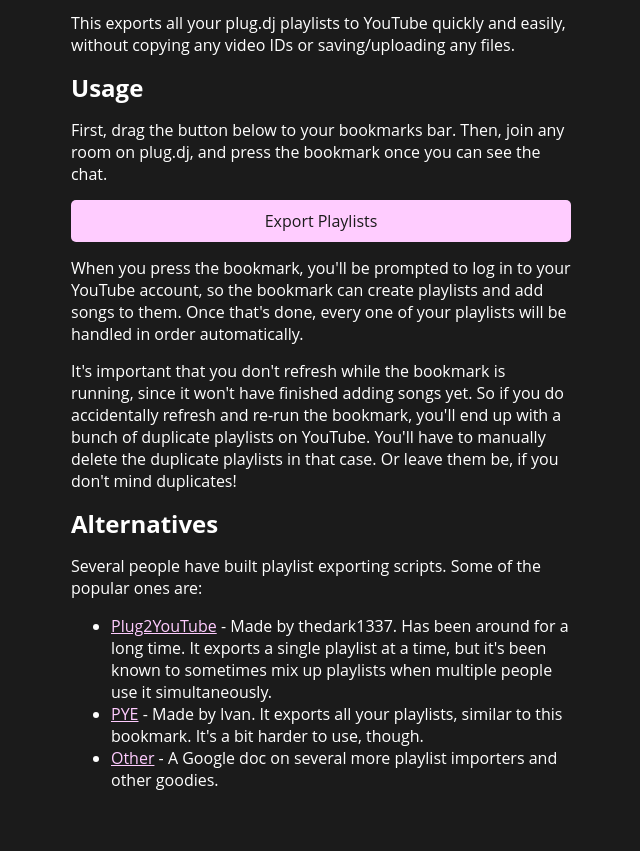
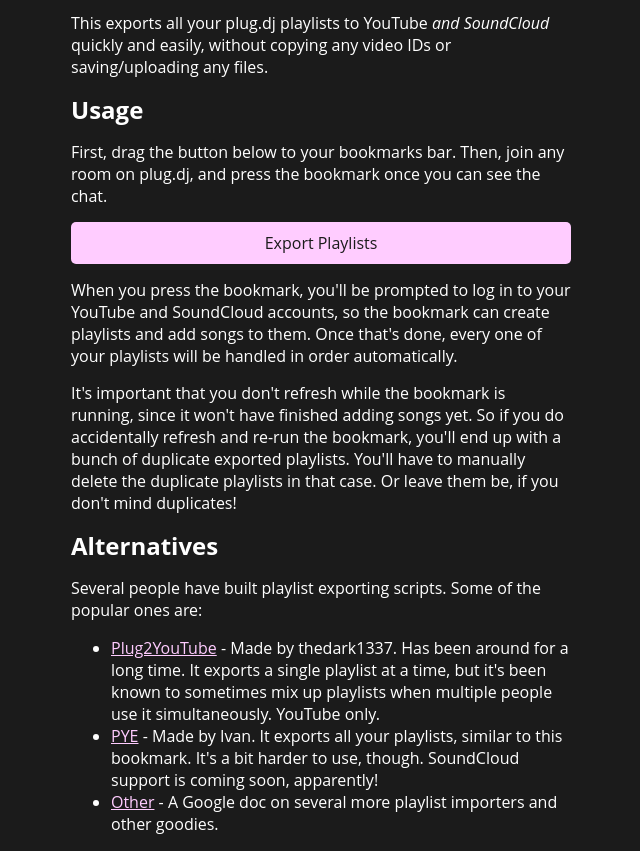
Before and after one commit to goto-bus-stop/plugdj-export, a website: page index.html in a window 1280 px wide. Shown: the part 61-912 px from the top of the page, without its empty margins (319-959 px from the left). Before the commit the page ends 868 px from the top, so only its background shows below. Drawn offline with Linux system fonts and the light colour scheme.

Commit message:
notes about soundcloud

```diff
--- a/index.html
+++ b/index.html
@@ -38,8 +38,9 @@
     <main>
       <h1>Plug.dj Playlist Exporter</h1>
       <p>
-        This exports all your plug.dj playlists to YouTube quickly and easily,
-        without copying any video IDs or saving/uploading any files.
+        This exports all your plug.dj playlists to YouTube <em>and SoundCloud</em>
+        quickly and easily, without copying any video IDs or saving/uploading
+        any files.
       </p>
 
       <h2>Usage</h2>
@@ -52,15 +53,15 @@
       </p>
       <p>
         When you press the bookmark, you'll be prompted to log in to your YouTube
-        account, so the bookmark can create playlists and add songs to them. Once
-        that's done, every one of your playlists will be handled in order
-        automatically.
+        and SoundCloud accounts, so the bookmark can create playlists and add
+        songs to them. Once that's done, every one of your playlists will be
+        handled in order automatically.
       </p>
       <p>
         It's important that you don't refresh while the bookmark is running, since
         it won't have finished adding songs yet. So if you do accidentally
         refresh and re-run the bookmark, you'll end up with a bunch of duplicate
-        playlists on YouTube. You'll have to manually delete the duplicate
+        exported playlists. You'll have to manually delete the duplicate
         playlists in that case. Or leave them be, if you don't mind duplicates!
       </p>
 
@@ -75,12 +76,12 @@
           thedark1337.
           Has been around for a long time. It exports a single playlist at a time,
           but it's been known to sometimes mix up playlists when multiple people
-          use it simultaneously.
+          use it simultaneously. YouTube only.
         </li>
         <li>
           <a href="http://pye.sq10.net">PYE</a> - Made by Ivan.
           It exports all your playlists, similar to this bookmark. It's a bit
-          harder to use, though.
+          harder to use, though. SoundCloud support is coming soon, apparently!
         </li>
         <li>
           <a href="https://docs.google.com/document/d/1_ifpGijzhdjU3XxZ0bvBgFh1L_gcGWhh97wS9SjVs4s/edit">Other</a> -
```
Also changed, not shown: README.md.
